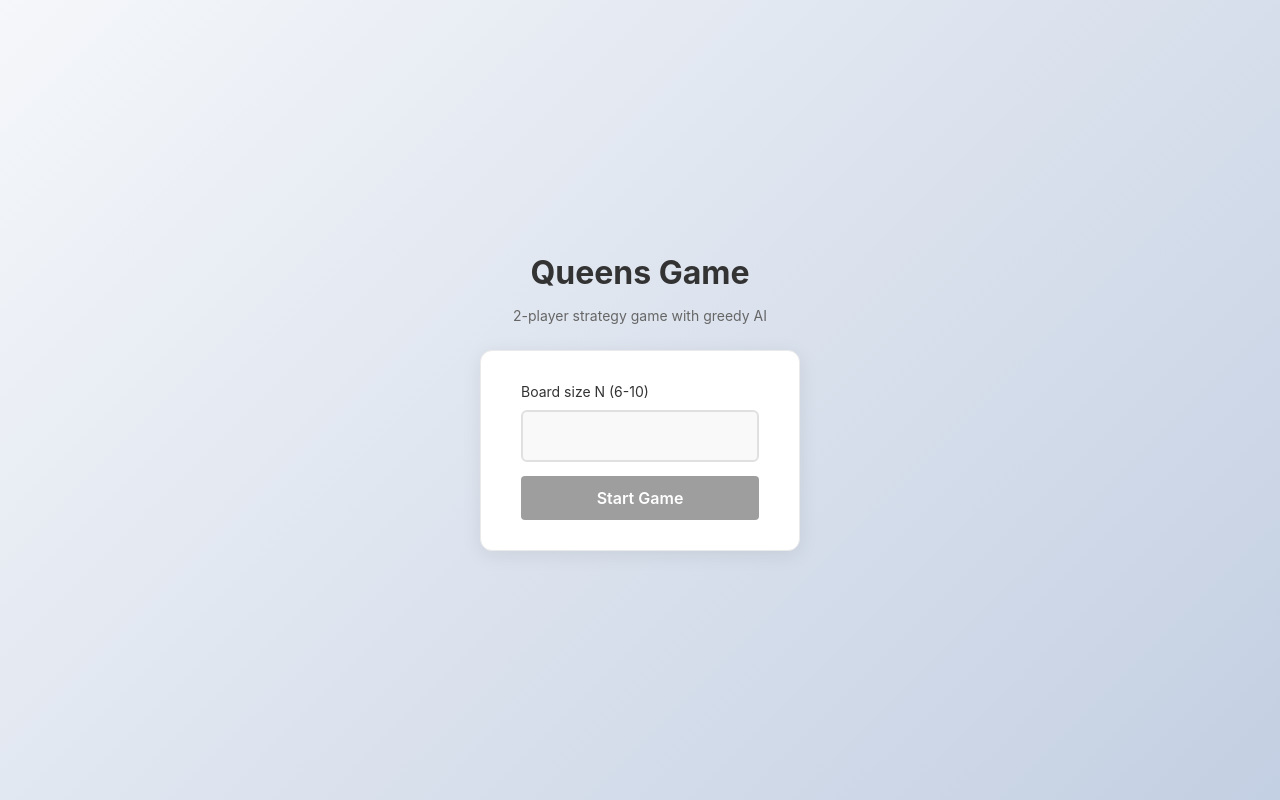
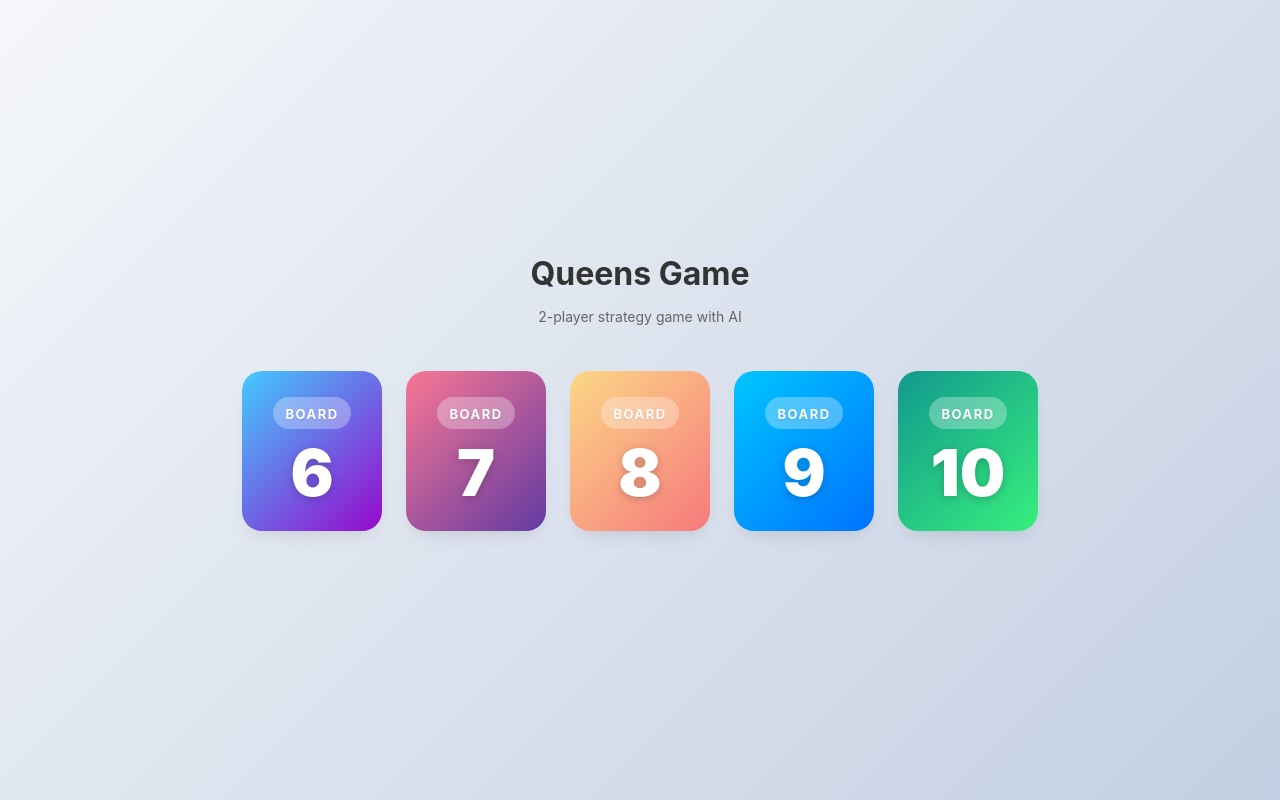
Before and after one commit to Chittesh249/Queens-Game, a Next.js app in the folder frontend/: page / in a window 1280 px wide. Built offline with nearby package versions, Linux system fonts and the light colour scheme.

Commit message:
converted input box to select the box

```diff
--- a/frontend/app/page.tsx
+++ b/frontend/app/page.tsx
@@ -14,7 +14,6 @@ export default function HomePage() {
   const handleStart = () => {
     if (n !== "" && n >= minN && n <= maxN) {
       setIsLoading(true);
-      // Short, simple loading to keep UI responsive but calm
       setTimeout(() => {
         setIsLoading(false);
         setShowGame(true);
@@ -27,7 +26,7 @@ export default function HomePage() {
     setN("");
   };
 
-  // Simple loading screen
+
   if (isLoading) {
     return (
       <div
@@ -115,7 +114,7 @@ export default function HomePage() {
     );
   }
 
-  // Simple welcome / setup screen
+
   return (
     <div
       style={{
@@ -133,88 +132,105 @@ export default function HomePage() {
         Queens Game
       </div>
       <div style={{ fontSize: 14, color: "#666", marginBottom: 24 }}>
-        2-player strategy game with greedy AI
+        2-player strategy game with AI
       </div>
 
       <div
         style={{
-          background: "#ffffff",
-          padding: "30px 40px",
-          borderRadius: 12,
-          boxShadow: "0 4px 20px rgba(0,0,0,0.08)",
-          minWidth: 320,
-          border: "1px solid #eaeaea",
+          display: "flex",
+          gap: "24px",
+          justifyContent: "center",
+          flexWrap: "wrap",
+          marginTop: "20px",
+          marginBottom: "20px",
+          maxWidth: "900px",
+          width: "100%",
         }}
       >
-        <label
-          style={{
-            display: "block",
-            fontSize: 14,
-            marginBottom: 8,
-            color: "#333",
-          }}
-        >
-          Board size N ({minN}-{maxN})
-        </label>
-        <input
-          type="number"
-          value={n}
-          min={minN}
-          max={maxN}
-          onChange={(e) => {
-            const value = e.target.value;
-            setN(value === "" ? "" : Number(value));
-          }}
-          onKeyDown={(e) => {
-            if (e.key === "Enter") handleStart();
-          }}
-          style={{
-            width: "100%",
-            padding: "12px 14px",
-            fontSize: 16,
-            borderRadius: 6,
-            border: "2px solid #e0e0e0",
-            marginBottom: 10,
-            boxSizing: "border-box",
-            backgroundColor: "#f9f9f9",
-            color: "#333",
-            outline: "none",
-            transition: "border-color 0.2s",
-          }}
-          onFocus={(e) => e.target.style.borderColor = "#2196F3"}
-          onBlur={(e) => e.target.style.borderColor = "#e0e0e0"}
-        />
-
-        {n !== "" && (n < minN || n > maxN) && (
-          <div
+        {/* Re-doing the map with better predefined colors */}
+        {[
+          { size: 6, bg: "linear-gradient(135deg, #667eea 0%, #764ba2 100%)", ring: "#667eea" }, // Deep Purple
+          { size: 7, bg: "linear-gradient(135deg, #1fa2ff 0%, #12d8fa 100%, #a6ffcb 100%)", ring: "#1fa2ff" }, // Electric Blue
+          { size: 8, bg: "linear-gradient(135deg, #11998e 0%, #38ef7d 100%)", ring: "#11998e" }, // Vivid Green
+          { size: 9, bg: "linear-gradient(135deg, #ff0844 0%, #ffb199 100%)", ring: "#ff0844" }, // Red/Orange
+          { size: 10, bg: "linear-gradient(135deg, #ff9a9e 0%, #fecfef 99%, #fecfef 100%)", ring: "transparent" }, // Wait, user disliked light... let's change 10 too.
+        ].map(({ size, bg, ring }) => null)}
+        {/* Let's actually use the new values in the real map below */}
+        {[
+          { size: 6, bg: "linear-gradient(135deg, #43CBFF 0%, #9708CC 100%)", ring: "#9708CC" }, // Purple/Blue
+          { size: 7, bg: "linear-gradient(135deg, #F97794 0%, #623AA2 100%)", ring: "#623AA2" }, // Magenta/Deep Purple
+          { size: 8, bg: "linear-gradient(135deg, #FBD786 0%, #f7797d 100%)", ring: "#f7797d" }, // Gold/Red
+          { size: 9, bg: "linear-gradient(135deg, #00c6ff 0%, #0072ff 100%)", ring: "#0072ff" }, // Bright Blue
+          { size: 10, bg: "linear-gradient(135deg, #11998e 0%, #38ef7d 100%)", ring: "#11998e" }, // Bright Green
+        ].map(({ size, bg, ring }) => (
+          <button
+            key={size}
+            onClick={() => {
+              setN(size);
+              if (size >= minN && size <= maxN) {
+                setN(size);
+                setIsLoading(true);
+                setTimeout(() => {
+                  setIsLoading(false);
+                  setShowGame(true);
+                }, 600);
+              }
+            }}
             style={{
-              color: "#c62828",
-              fontSize: 13,
-              marginBottom: 8,
+              width: "140px",
+              height: "160px",
+              display: "flex",
+              flexDirection: "column",
+              alignItems: "center",
+              justifyContent: "center",
+              borderRadius: "20px",
+              border: "none",
+              background: bg,
+              cursor: "pointer",
+              transition: "all 0.4s cubic-bezier(0.175, 0.885, 0.32, 1.275)",
+              boxShadow: "0 10px 20px -10px rgba(0,0,0,0.15)",
+              position: "relative",
+              overflow: "hidden",
+            }}
+            onMouseOver={(e) => {
+              e.currentTarget.style.transform = "translateY(-10px) scale(1.05)";
+              e.currentTarget.style.boxShadow = `0 20px 30px -10px ${ring}80`; // Add transparency to ring color
+            }}
+            onMouseOut={(e) => {
+              e.currentTarget.style.transform = "translateY(0) scale(1)";
+              e.currentTarget.style.boxShadow = "0 10px 20px -10px rgba(0,0,0,0.15)";
             }}
           >
-            N must be between {minN} and {maxN}.
-          </div>
-        )}
-
-        <button
-          onClick={handleStart}
-          disabled={n === "" || n < minN}
-          style={{
-            width: "100%",
-            padding: "10px 16px",
-            fontSize: 16,
-            fontWeight: 600,
-            borderRadius: 4,
-            border: "none",
-            background: n !== "" && n >= minN ? "#1976D2" : "#9e9e9e",
-            color: "#fff",
-            cursor: n !== "" && n >= minN ? "pointer" : "not-allowed",
-            marginTop: 4,
-          }}
-        >
-          Start Game
-        </button>
+            <div style={{
+              background: "rgba(255, 255, 255, 0.3)",
+              backdropFilter: "blur(4px)",
+              padding: "4px 12px",
+              borderRadius: "20px",
+              marginBottom: "12px",
+            }}>
+              <span style={{
+                fontSize: "13px",
+                color: "#fff",
+                textTransform: "uppercase",
+                letterSpacing: "1.5px",
+                fontWeight: "700",
+                textShadow: "0 1px 2px rgba(0,0,0,0.1)"
+              }}>
+                Board
+              </span>
+            </div>
+            <span style={{
+              fontSize: "64px",
+              fontWeight: "900",
+              color: "#fff",
+              lineHeight: 1,
+              textShadow: "0 2px 10px rgba(0,0,0,0.1)",
+              filter: "drop-shadow(0 2px 4px rgba(0,0,0,0.1))"
+            }}>
+              {size}
+            </span>
+          </button>
+        ))}
       </div>
     </div>
   );
```
